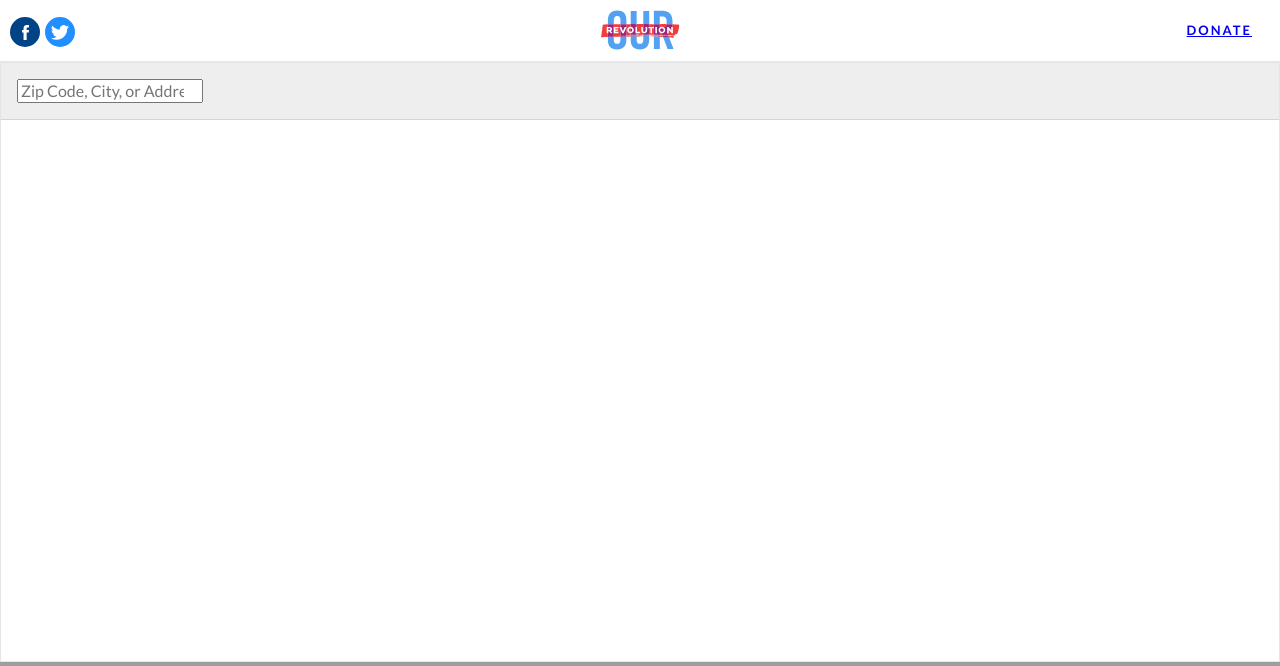
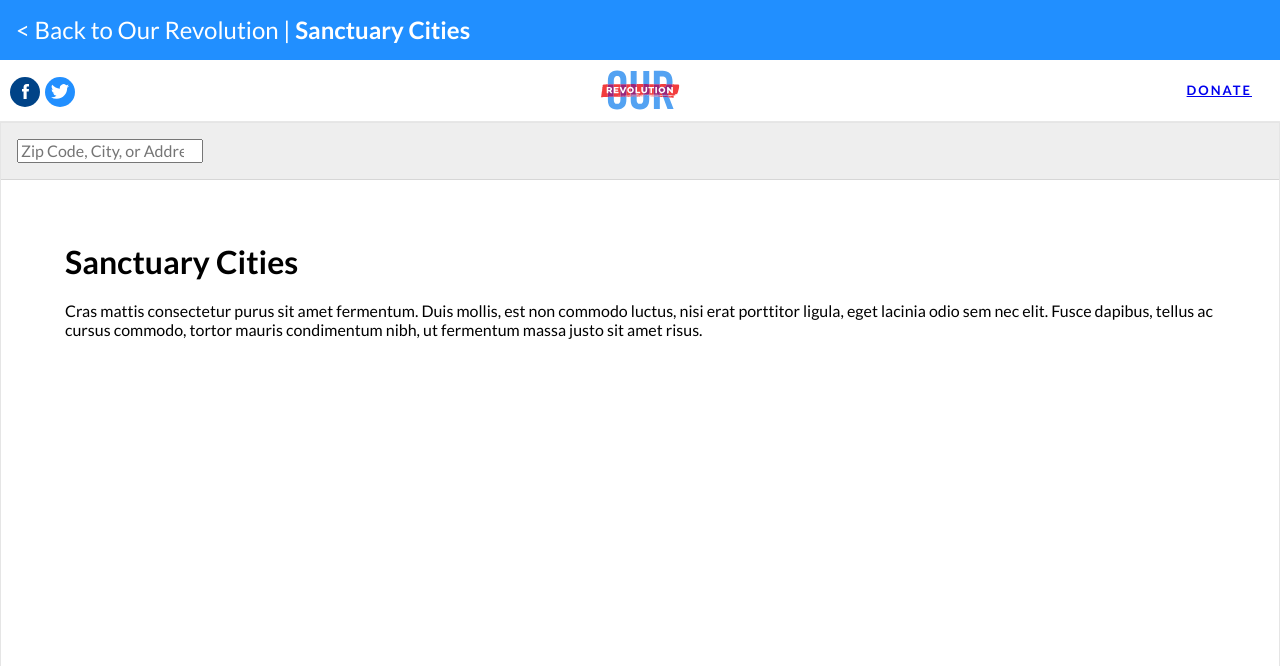
Before and after one commit to Our-Revolution/sanctuary-cities, a Django app: template map/templates/base_map.html in a window 1280 px wide. Shown: the top 666 px of the page. Run offline with Django 3.2, Linux system fonts and the light colour scheme; the template is opened without the code that fills it, so the values that code supplies are empty; style sheets or scripts are compiled from the project's sources; parts of the project's set-up code (start-up, migrations or seed data) failed here and were passed over; some libraries are stand-ins or nearby versions; grey boxes are pictures that could not be loaded.

Commit message:
Back to OR banner + styling things

```diff
--- a/map/static/scss/layout/_global.scss
+++ b/map/static/scss/layout/_global.scss
@@ -13,9 +13,16 @@ body {
   p {
     font-size: 16px;
   }
+}
 
-  @include until($medium) {
-    padding-top: 50px;
+.banner {
+  background: $blue;
+  color: white;
+  // font-weight: bolder;
+
+  a {
+    color: white;
+    text-decoration: none;
   }
 }
 
--- a/map/templates/base.html
+++ b/map/templates/base.html
@@ -36,11 +36,21 @@
 </head>
 <body>
 
+	<div class="banner pa3 f3">
+		<div class="container">
+			<div class="row">
+				<a href="https://ourrevolution.com" class="link dim white">< Back to Our Revolution</a> | <strong>Sanctuary Cities</strong>
+			</div>
+		</div>
+	</div>
+
   {% include "partials/nav.html" %}
 
 	<div class="container">
-		{% block content %}
-		{% endblock %}
+		<div class="row">
+			{% block content %}
+			{% endblock %}
+		</div>
 	</div>
 
   {% include "partials/footer.html" %}
--- a/map/templates/base_map.html
+++ b/map/templates/base_map.html
@@ -5,15 +5,18 @@
     {% endblock %}
 
     <div class="app">
+      <div class="app__info col-md-4 col-sm-5 ba b--black-10 pa0">
+        <div class="app__info__search pa3 bg-light-gray bb b--black-10">
+          <input type="search" class="form-control maps-auto-complete" placeholder="Zip Code, City, or Address">
+        </div>
 
-      <div class="app__info col-sm-4 ba b--black-10 pa0">
-        <div class="pa3 bg-light-gray bb b--black-10">
-          <input type="search" class="form-control maps-auto-complete" placeholder="Zip Code, City, or Address">
+        <div class="app__info__status pa5 text-left">
+          <h1 class="mt0">Sanctuary Cities</h1>
+          <p>Cras mattis consectetur purus sit amet fermentum. Duis mollis, est non commodo luctus, nisi erat porttitor ligula, eget lacinia odio sem nec elit. Fusce dapibus, tellus ac cursus commodo, tortor mauris condimentum nibh, ut fermentum massa justo sit amet risus.</p>
         </div>
       </div>
 
-      <div class="app__map col-sm-8" id="map"></div>
-
+      <div class="app__map col-md-8 col-sm-7" id="map"></div>
     </div>
 
     <script>
```
Also changed, not shown: .static/scss/main.css, map/templates/map/index.html (line endings or trailing spaces), 1 other file.
